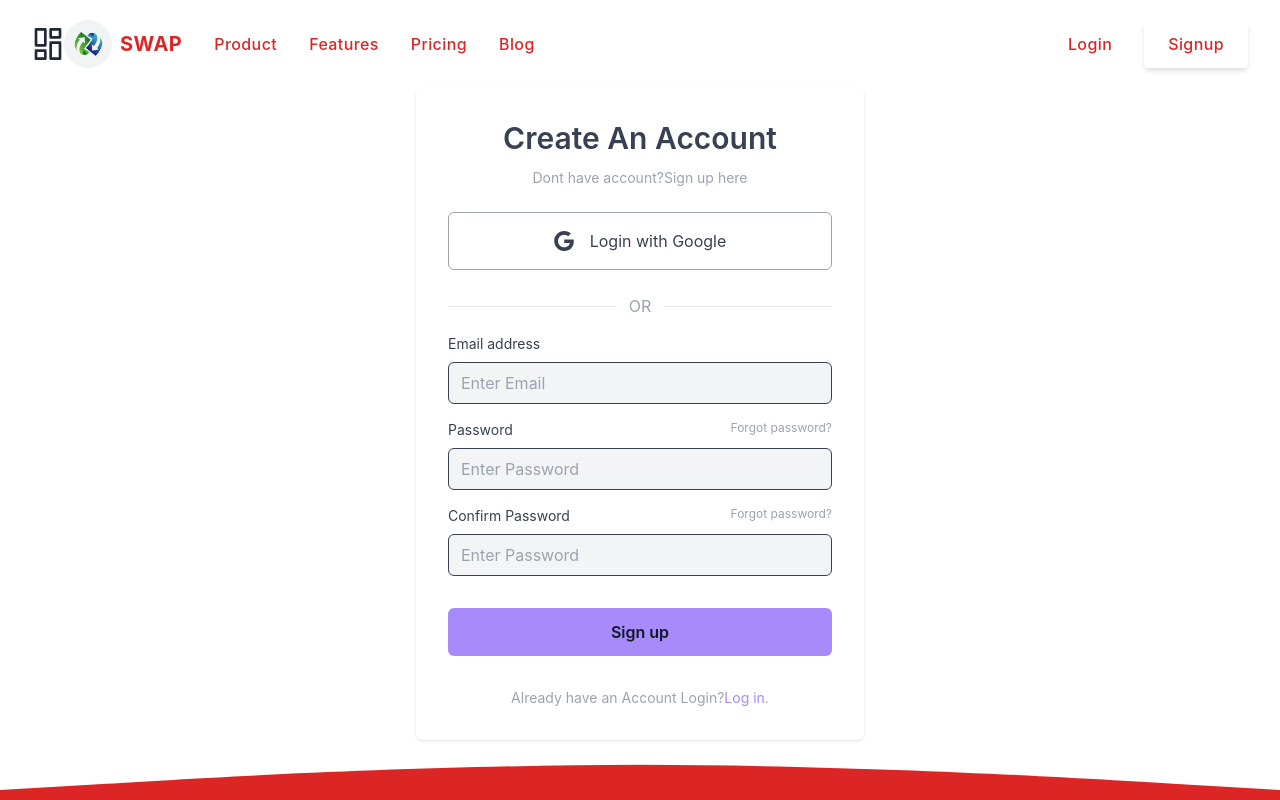
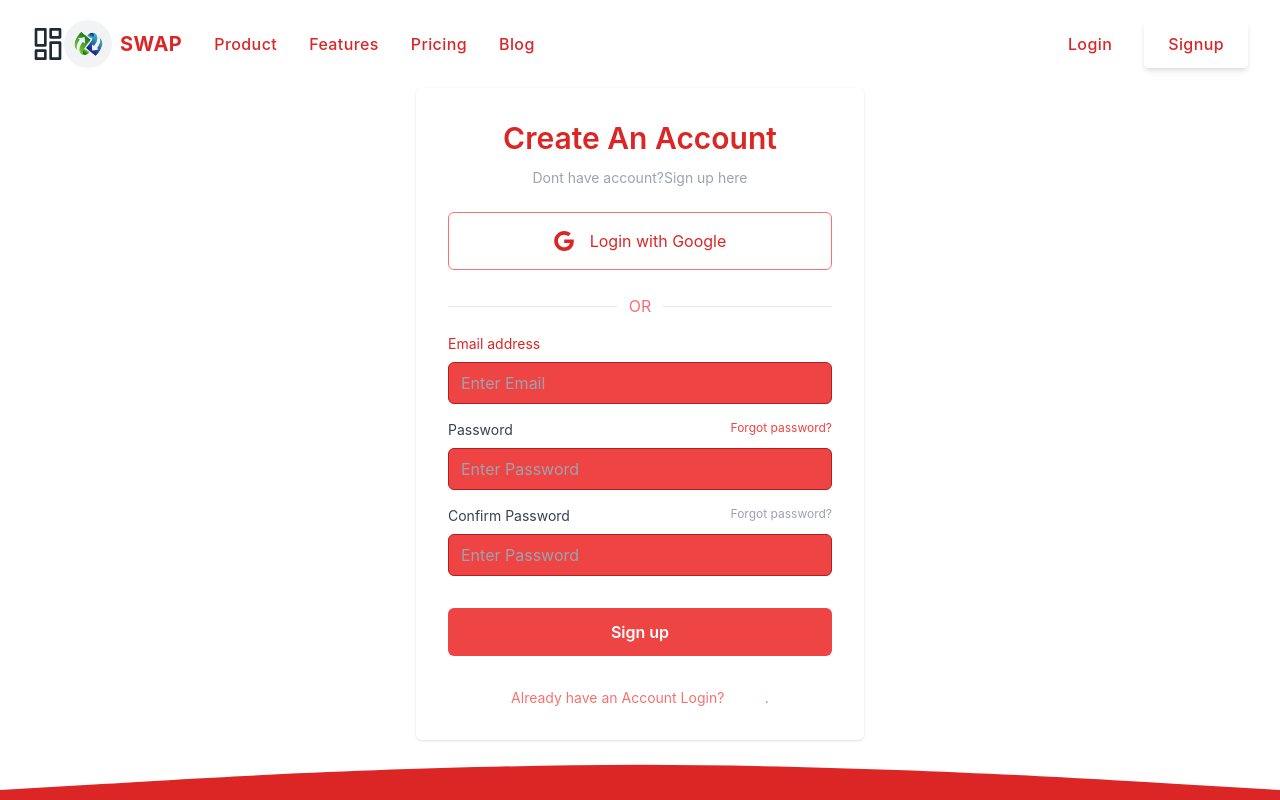
Before and after one commit to TajbeerAhamed/swap-client-side, a React (Create React App) app: page /signup in a window 1280 px wide. Shown: the top 800 px of the page. Built offline with nearby package versions, Linux system fonts and the light colour scheme; no server answers.

Commit message:
homeproducts added

```diff
--- a/src/App.js
+++ b/src/App.js
@@ -15,7 +15,9 @@ function App() {
       children: [
         {
           path:'/',
-          element:<Home></Home>
+          element:<Home></Home>,
+          loader: () => fetch('http://localhost:5000/phones')
+
         },
         {
           path:'/blog',
--- a/src/components/Home/Home.js
+++ b/src/components/Home/Home.js
@@ -1,13 +1,25 @@
 import React from 'react';
+import { useLoaderData } from 'react-router-dom';
 import Header from '../Header/Header';
 import HomeBanner from '../HomeBanner/HomeBanner';
 import HomeDetails from '../HomeDetails/HomeDetails';
+import HomePhones from '../HomePhones/HomePhones';
+
 
 const Home = () => {
+    const phones = useLoaderData()
     return (
         <div>
              <HomeBanner></HomeBanner>
        <HomeDetails></HomeDetails>
+<div className='grid sm:grid-cols-3 gap-3 ml-10 sm:mt-10 mt-10 mb-20'>
+{
+    phones.map(phone =><HomePhones
+    key={phone._id}
+    phone={phone}
+    ></HomePhones>)
+}
+</div>
         </div>
 
     );
--- /dev/null
+++ b/src/components/HomePhones/HomePhones.js
@@ -0,0 +1,23 @@
+import React from 'react';
+
+const HomePhones = ({phone}) => {
+    const {picture,brand} = phone
+    return (
+        <div>
+            <div className="card w-96 bg-base-100 shadow-xl">
+  <figure className="px-10 pt-10">
+    <img src={picture} alt="Shoes" className="rounded-xl" />
+  </figure>
+  <div className="card-body items-center text-center">
+    <h2 className="card-title text-red-600">{brand}</h2>
+
+    <div className="card-actions">
+      <button className="btn btn-primary text-white hover:bg-red-700 bg-red-600">View Products</button>
+    </div>
+  </div>
+</div>
+        </div>
+    );
+};
+
+export default HomePhones;
--- a/src/components/Login/Login.js
+++ b/src/components/Login/Login.js
@@ -44,18 +44,18 @@ const handleGoogleSignIn = () =>{
         <div >
           <div className="w-full mx-auto max-w-md p-4 rounded-md shadow sm:p-8 bg-white-400 text-red-600">
 
-	<div className="my-6 space-y-4">
+	<div className="my-6 space-y-4 ">
 		<button  onClick={handleGoogleSignIn} aria-label="Login with Google" type="button" className="flex items-center justify-center w-full p-4 space-x-4 border rounded-md focus:ring-2 focus:ring-offset-1 border-red-400 focus:ring-violet-400">
 			<svg xmlns="http://www.w3.org/2000/svg" viewBox="0 0 32 32" className="w-5 h-5 fill-current">
 				<path d="M16.318 13.714v5.484h9.078c-0.37 2.354-2.745 6.901-9.078 6.901-5.458 0-9.917-4.521-9.917-10.099s4.458-10.099 9.917-10.099c3.109 0 5.193 1.318 6.38 2.464l4.339-4.182c-2.786-2.599-6.396-4.182-10.719-4.182-8.844 0-16 7.151-16 16s7.156 16 16 16c9.234 0 15.365-6.49 15.365-15.635 0-1.052-0.115-1.854-0.255-2.651z"></path>
 			</svg>
-			<p>Login with Google</p>
+			<p >Login with Google</p>
 		</button>
 
 
 	</div>
 	<div className="flex items-center w-full my-4">
-		<hr className="w-full text-gray-400"/>
+		<hr className="w-full text-red-400"/>
 		<p className="px-3 text-red-700">OR</p>
 		<hr className="w-full text-white"/>
 	</div>
@@ -71,7 +71,7 @@ const handleGoogleSignIn = () =>{
 			<div className="space-y-2">
 				<div className="flex justify-between">
 					<label for="password" className="text-sm">Password</label>
-					<a rel="noopener noreferrer" href="#" className="text-xs hover:underline text-red-400">Forgot password?</a>
+					<Link rel="noopener noreferrer" href="#" className="text-xs hover:underline text-red-400">Forgot password?</Link>
 				</div>
 				<input type="password" name="password" id="password" placeholder="Enter Password" className="w-full px-3 py-2 border rounded-md border-gray-700 bg-red-500 text-gray-100 focus:border-violet-400" required/>
 			</div>
--- a/src/components/Signup/Signup.js
+++ b/src/components/Signup/Signup.js
@@ -43,40 +43,40 @@ const Signup = () => {
   return (
     <div>
       <div className="w-full mx-auto max-w-md p-4 rounded-md shadow sm:p-8 bg-white-400 text-gray-700">
-        <h2 className="mb-3 text-3xl font-semibold text-center">
+        <h2 className="mb-3 text-3xl font-semibold text-center text-red-600">
           Create An Account
         </h2>
         <p className="text-sm text-center text-gray-400">
           Dont have account?
-          <a
-            href="#"
+          <Link to={'/signup'}
+
             rel="noopener noreferrer"
             className="focus:underline hover:underline"
           >
             Sign up here
-          </a>
+          </Link>
         </p>
         <div className="my-6 space-y-4">
           <button
             onClick={handleGoogleSignIn}
             aria-label="Login with Google"
             type="button"
-            className="flex items-center justify-center w-full p-4 space-x-4 border rounded-md focus:ring-2 focus:ring-offset-1 border-gray-400 focus:ring-violet-400"
+            className="flex items-center justify-center w-full p-4 space-x-4 border rounded-md focus:ring-2 focus:ring-offset-1 border-red-400 focus:ring-violet-400"
           >
             <svg
               xmlns="http://www.w3.org/2000/svg"
               viewBox="0 0 32 32"
-              className="w-5 h-5 fill-current"
+              className="w-5 h-5 fill-current text-red-600"
             >
               <path d="M16.318 13.714v5.484h9.078c-0.37 2.354-2.745 6.901-9.078 6.901-5.458 0-9.917-4.521-9.917-10.099s4.458-10.099 9.917-10.099c3.109 0 5.193 1.318 6.38 2.464l4.339-4.182c-2.786-2.599-6.396-4.182-10.719-4.182-8.844 0-16 7.151-16 16s7.156 16 16 16c9.234 0 15.365-6.49 15.365-15.635 0-1.052-0.115-1.854-0.255-2.651z"></path>
             </svg>
-            <p>Login with Google</p>
+            <p className="text-red-600">Login with Google</p>
           </button>
         </div>
         <div className="flex items-center w-full my-4">
-          <hr className="w-full text-gray-400" />
-          <p className="px-3 text-gray-400">OR</p>
-          <hr className="w-full text-gray-400" />
+          <hr className="w-full text-red-400" />
+          <p className="px-3 text-red-400">OR</p>
+          <hr className="w-full text-red-400" />
         </div>
 
         <form
@@ -87,7 +87,7 @@ const Signup = () => {
         >
           <div className="space-y-4">
             <div className="space-y-2">
-              <label for="email" className="block text-sm">
+              <label for="email" className="block text-sm text-red-600">
                 Email address
               </label>
               <input
@@ -95,7 +95,7 @@ const Signup = () => {
                 name="email"
                 id="email"
                 placeholder="Enter Email"
-                className="w-full px-3 py-2 border rounded-md border-gray-700 bg-gray-100 text-gray-100 focus:border-violet-400"
+                className="w-full px-3 py-2 border rounded-md border-red-700 bg-red-500 text-gray-100 focus:border-violet-400"
                 required
               />
             </div>
@@ -104,20 +104,20 @@ const Signup = () => {
                 <label for="password" className="text-sm">
                   Password
                 </label>
-                <a
+                <Link
                   rel="noopener noreferrer"
-                  href="#"
-                  className="text-xs hover:underline text-gray-400"
+
+                  className="text-xs hover:underline text-red-500"
                 >
                   Forgot password?
-                </a>
+                </Link>
               </div>
               <input
                 type="password"
                 name="password"
                 id="password"
                 placeholder="Enter Password"
-                className="w-full px-3 py-2 border rounded-md border-gray-700 bg-gray-100 text-gray-100 focus:border-violet-400"
+                className="w-full px-3 py-2 border rounded-md border-red-700 bg-red-500 text-gray-100 focus:border-violet-400"
                 required
               />
             </div>
@@ -126,36 +126,36 @@ const Signup = () => {
                 <label for="confirmedPassword" className="text-sm">
                   Confirm Password
                 </label>
-                <a
+                <Link
                   rel="noopener noreferrer"
-                  href="#"
+
                   className="text-xs hover:underline text-gray-400"
                 >
                   Forgot password?
-                </a>
+                </Link>
               </div>
               <input
                 type="password"
                 name="confirmedPassword"
                 id="confirmedPassword"
                 placeholder="Enter Password"
-                className="w-full px-3 py-2 border rounded-md border-gray-700 bg-gray-100 text-gray-100 focus:border-violet-400"
+                className="w-full px-3 py-2 border rounded-md border-red-700 bg-red-500 text-white focus:border-violet-400"
                 required
               />
             </div>
           </div>
           <button
             type="submit"
-            className="w-full px-8 py-3 font-semibold rounded-md bg-violet-400 text-gray-900"
+            className="w-full px-8 py-3 font-semibold rounded-md bg-red-500 text-white hover:bg-red-600 hover:text-white"
           >
             Sign up
           </button>
-          <p className="px-6 text-sm text-center text-gray-400">
+          <p className="px-6 text-sm text-center text-red-400">
               Already have an Account Login?
               <Link
                 to={"/login"}
                 href="#"
-                className="hover:underline text-violet-400"
+                className="hover:underline text-white"
               >
                 Log in
               </Link>
```
Also changed, not shown: products.json (added, +15 -0 lines).
